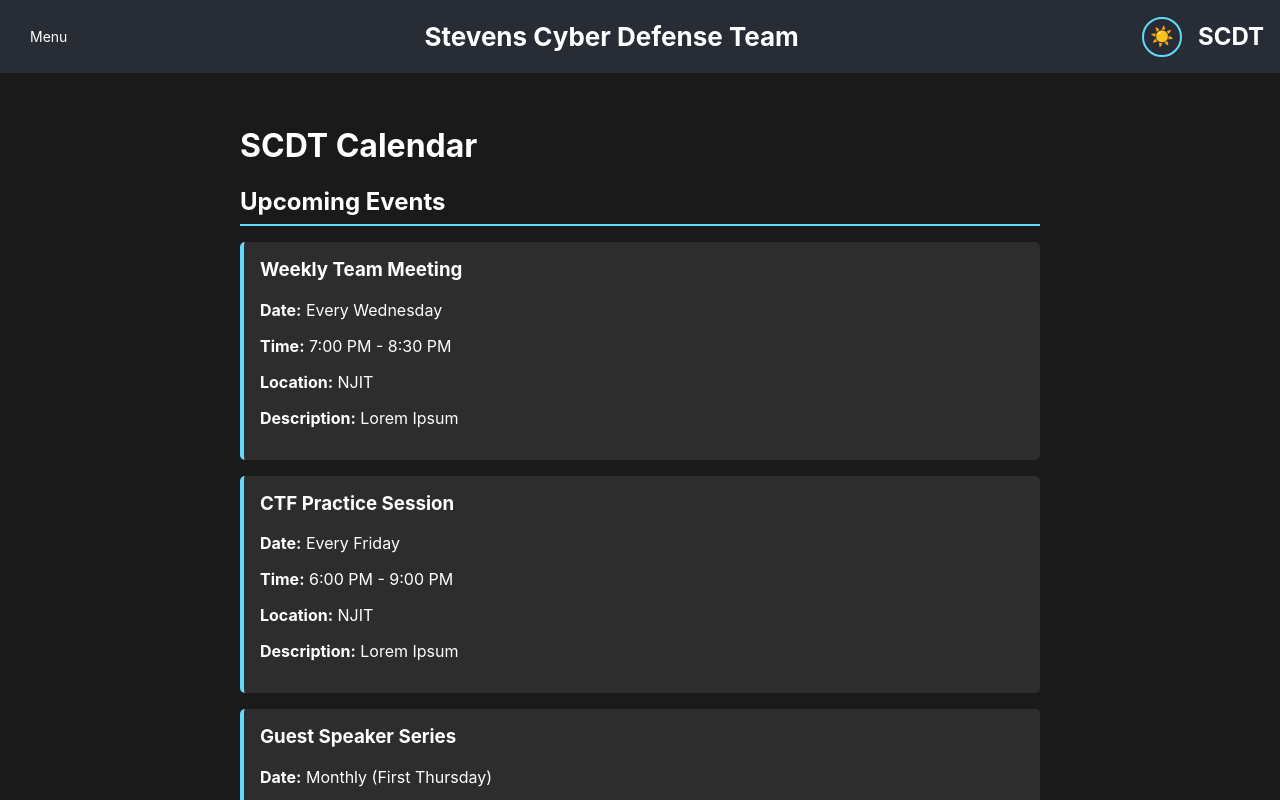
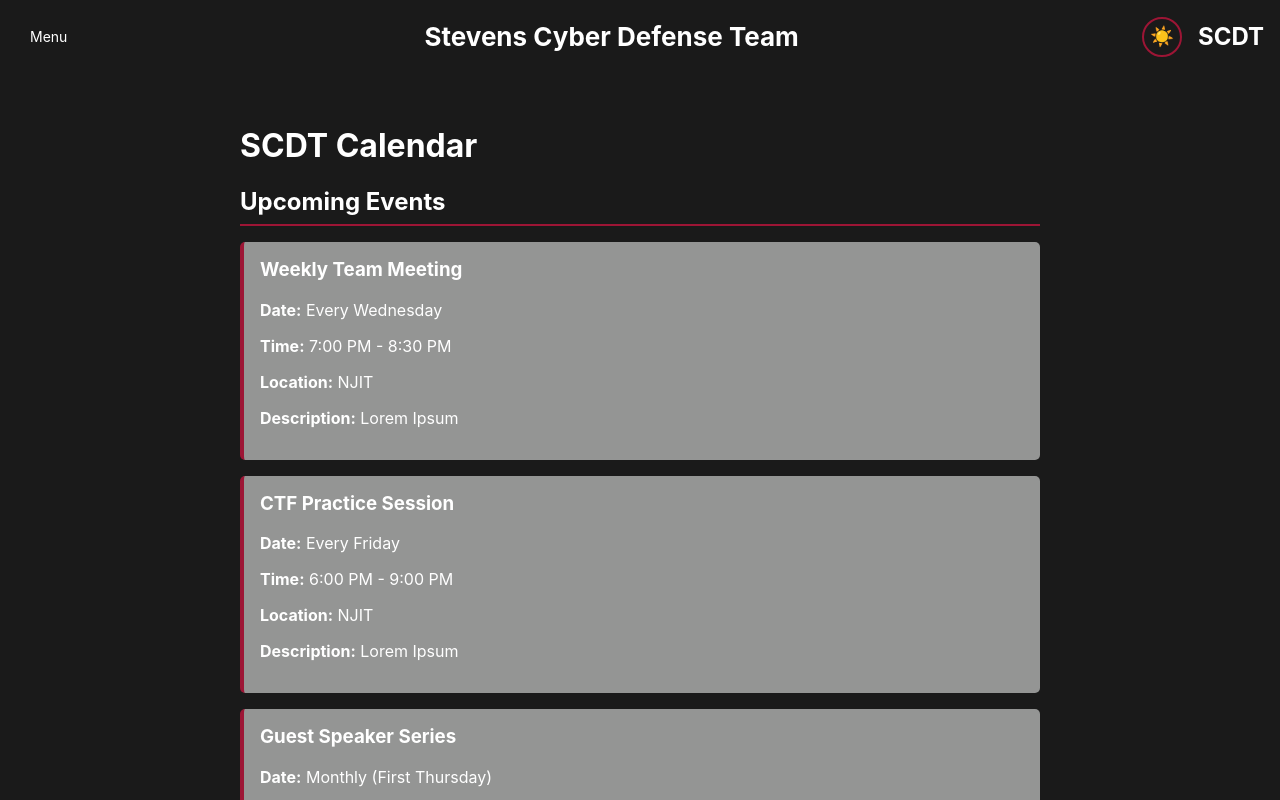
Before and after one commit to TeiaCanini/SCDT-Website, a React (Create React App) app: page /calendar in a window 1280 px wide. Shown: the top 800 px of the page. Built offline with nearby package versions, Linux system fonts and the light colour scheme.

Commit message:
changed color scheme to match stevens colors

```diff
--- a/src/App.css
+++ b/src/App.css
@@ -15,7 +15,7 @@
 }
 
 .App-header {
-  background-color: #282c34;
+  background-color: #1a1a1a;
   padding: 1rem;
   display: flex;
   align-items: center;
@@ -36,7 +36,7 @@
 }
 
 .header-title:hover {
-  color: #61dafb;
+  color: #b90c35;
 }
 
 .SCDT-logo {
@@ -171,7 +171,7 @@
 
 .home-container h2, .resources-container h2, .calendar-container h2, .meeting-notes-container h2 {
   color: #282c34;
-  border-bottom: 2px solid #61dafb;
+  border-bottom: 2px solid #9D1535;
   padding-bottom: 0.5rem;
   margin-bottom: 1rem;
 }
@@ -190,7 +190,7 @@
   margin-bottom: 0.5rem;
   padding: 0.5rem;
   background-color: #f8f9fa;
-  border-left: 4px solid #61dafb;
+  border-left: 4px solid #9D1535;
 }
 
 .resource-section a {
@@ -210,7 +210,7 @@
   padding: 1rem;
   margin-bottom: 1rem;
   border-radius: 5px;
-  border-left: 4px solid #61dafb;
+  border-left: 4px solid #9D1535;
 }
 
 .event-item h3, .competition-item h3 {
@@ -233,7 +233,7 @@
   padding: 1.5rem;
   margin-bottom: 2rem;
   border-radius: 5px;
-  border-left: 4px solid #61dafb;
+  border-left: 4px solid #9D1535;
 }
 
 .meeting-note h2 {
@@ -258,6 +258,8 @@
   background-color: #f8f9fa;
   border-radius: 10px;
   box-shadow: 0 2px 10px rgba(0,0,0,0.1);
+  --bg-primary: #1a1a1a;
+  --bg-secondary: #949594;
 }
 
 .form-group {
@@ -281,12 +283,12 @@
 
 .form-group input:focus {
   outline: none;
-  border-color: #61dafb;
+  border-color: #9D1535;
   box-shadow: 0 0 0 2px rgba(97, 218, 251, 0.2);
 }
 
 .login-btn, .logout-btn, .action-btn {
-  background-color: #61dafb;
+  background-color: #9D1535;
   color: white;
   border: none;
   padding: 0.75rem 1.5rem;
@@ -298,7 +300,7 @@
 }
 
 .login-btn:hover, .logout-btn:hover, .action-btn:hover {
-  background-color: #4fa8c5;
+  background-color: #b90c35;
 }
 
 .error-message {
@@ -316,6 +318,9 @@
   padding: 1rem;
   background-color: #e9ecef;
   border-radius: 5px;
+  --bg-primary: #1a1a1a;
+  --bg-secondary: #949594;
+  --bg-tertiary: #949594;
 }
 
 /* Dashboard styles */
@@ -325,7 +330,7 @@
   align-items: center;
   margin-bottom: 2rem;
   padding-bottom: 1rem;
-  border-bottom: 2px solid #61dafb;
+  border-bottom: 2px solid #9D1535;
 }
 
 .dashboard-section {
@@ -333,7 +338,7 @@
   padding: 1.5rem;
   margin-bottom: 2rem;
   border-radius: 10px;
-  border-left: 4px solid #61dafb;
+  border-left: 4px solid #9D1535;
 }
 
 .dashboard-section h3 {
@@ -444,11 +449,11 @@
   --text-primary: #ffffff;
   --text-secondary: #b0b0b0;
   --border-color: #555555;
-  --accent-color: #61dafb;
-  --header-bg: #282c34;
+  --accent-color: #9D1535;
+  --header-bg: #1a1a1a;
   --header-text: #ffffff;
-  --link-color: #61dafb;
-  --link-hover: #4fa8c5;
+  --link-color: #9D1535;
+  --link-hover: #b90c35;
 }
 
 /* Apply theme variables */
@@ -482,7 +487,7 @@ body {
 }
 
 .resource-section li, .event-item, .competition-item, .meeting-note, .repo-item {
-  background-color: var(--bg-secondary);
+  background-color: #949594;
   border-left-color: var(--accent-color);
   color: var(--text-primary);
 }
```
